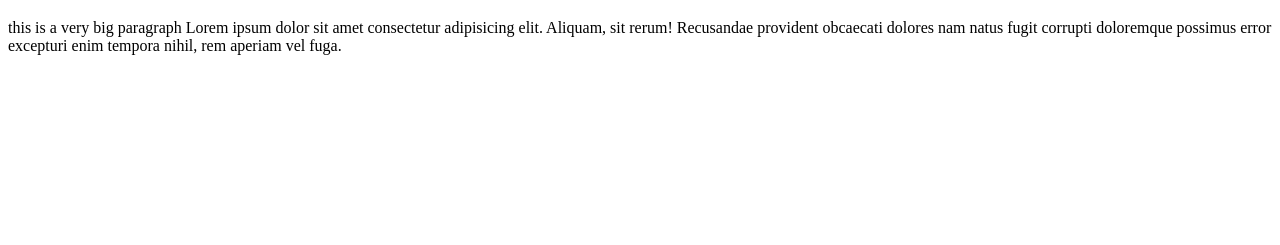
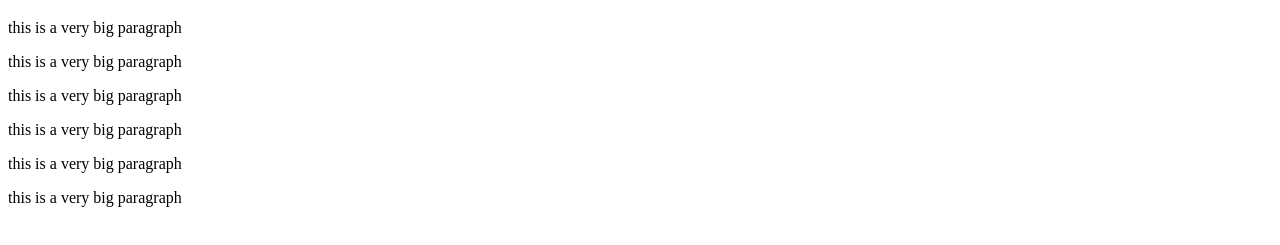
Before and after one commit to bhaskar-ai-code/my-website1, a plain HTML site: page index.html in a window 1280 px wide. Shown: the part 61-306 px from the top of the page. Drawn offline with Linux system fonts and the light colour scheme.

Commit message:
added multple paragraphs to index.html

```diff
--- a/index.html
+++ b/index.html
@@ -2,8 +2,12 @@
 <html>
     <head><title>My website</title></head>
     <body><h1>Hello from Git!</h1>
-        <p> this is a very big paragraph
-            Lorem ipsum dolor sit amet consectetur adipisicing elit. Aliquam, sit rerum! Recusandae provident obcaecati dolores nam natus fugit corrupti doloremque possimus error excepturi enim tempora nihil, rem aperiam vel fuga.
-        </p>
+        <p> this is a very big paragraph</p>
+        <p> this is a very big paragraph</p>
+        <p> this is a very big paragraph</p>
+        <p> this is a very big paragraph</p>
+        <p> this is a very big paragraph</p>
+        <p> this is a very big paragraph</p>
+
     </body>
 </html>
```
